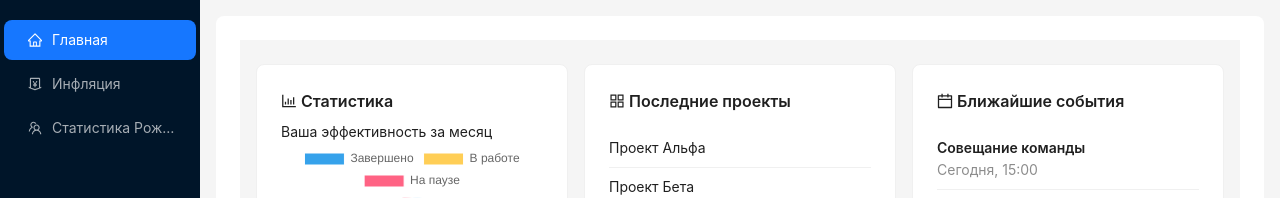
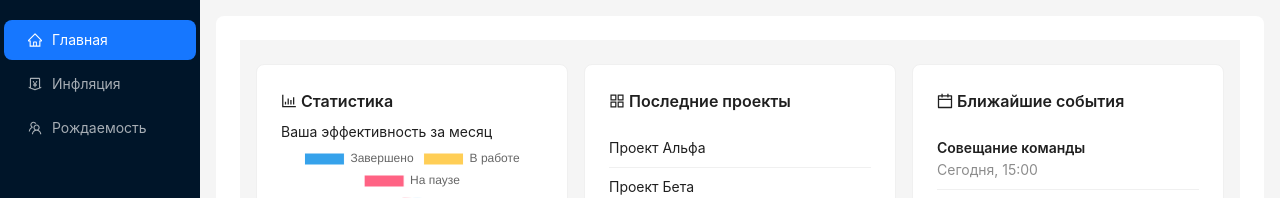
Before and after one commit to lebedev05tmn/dashboards-guap, a React (Vite) app: page / in a window 1280 px wide. Shown: the top 198 px of the page. Built offline with nearby package versions, Linux system fonts and the light colour scheme.

Commit message:
rename RoutName

```diff
--- a/src/app/router.tsx
+++ b/src/app/router.tsx
@@ -17,7 +17,7 @@ export enum Routes {
 export enum RouteNames {
     Home = 'Главная',
     Inflation = 'Инфляция',
-    BirthStats  = 'Статистика Рождаемости',
+    BirthStats  = 'Рождаемость',
 }
 
 export const RoutesConfig = {
```
